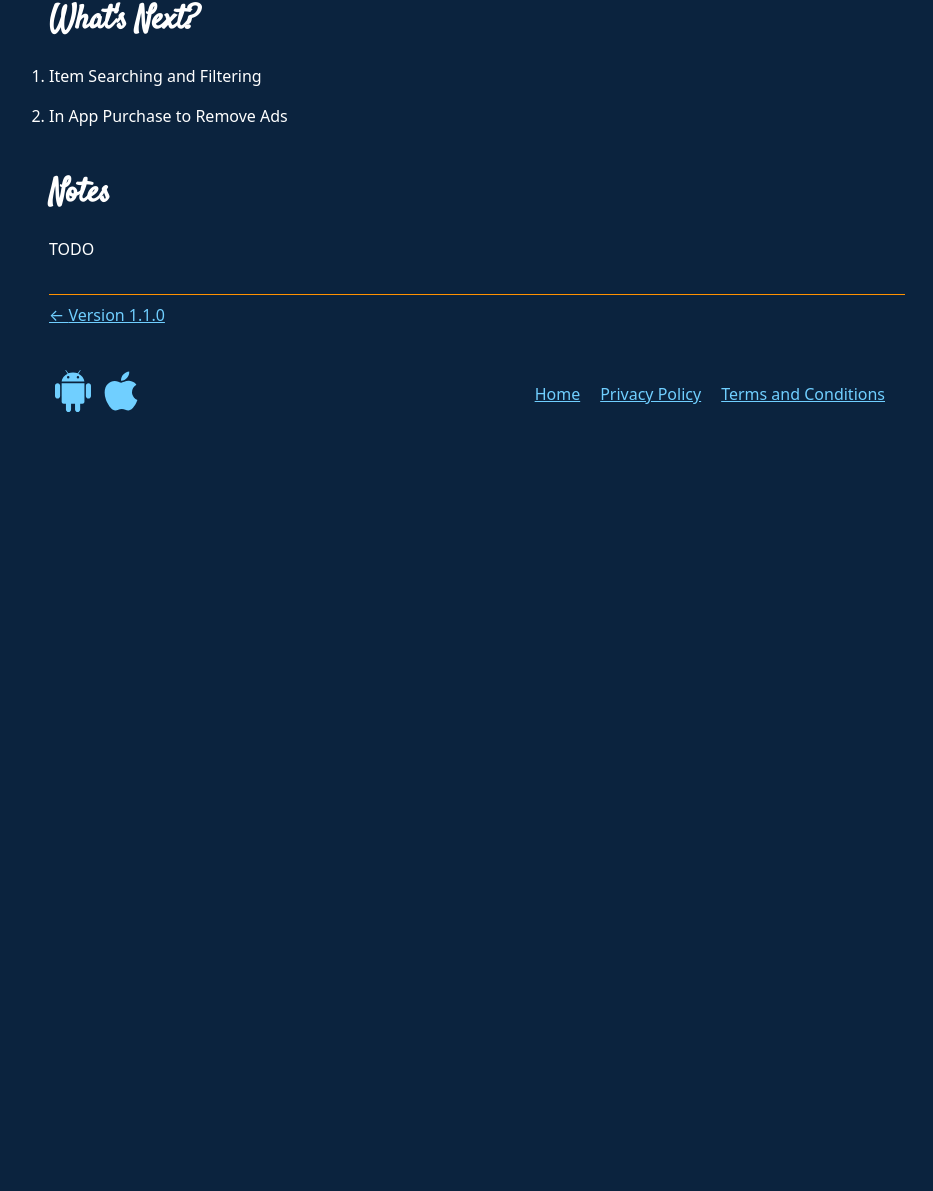
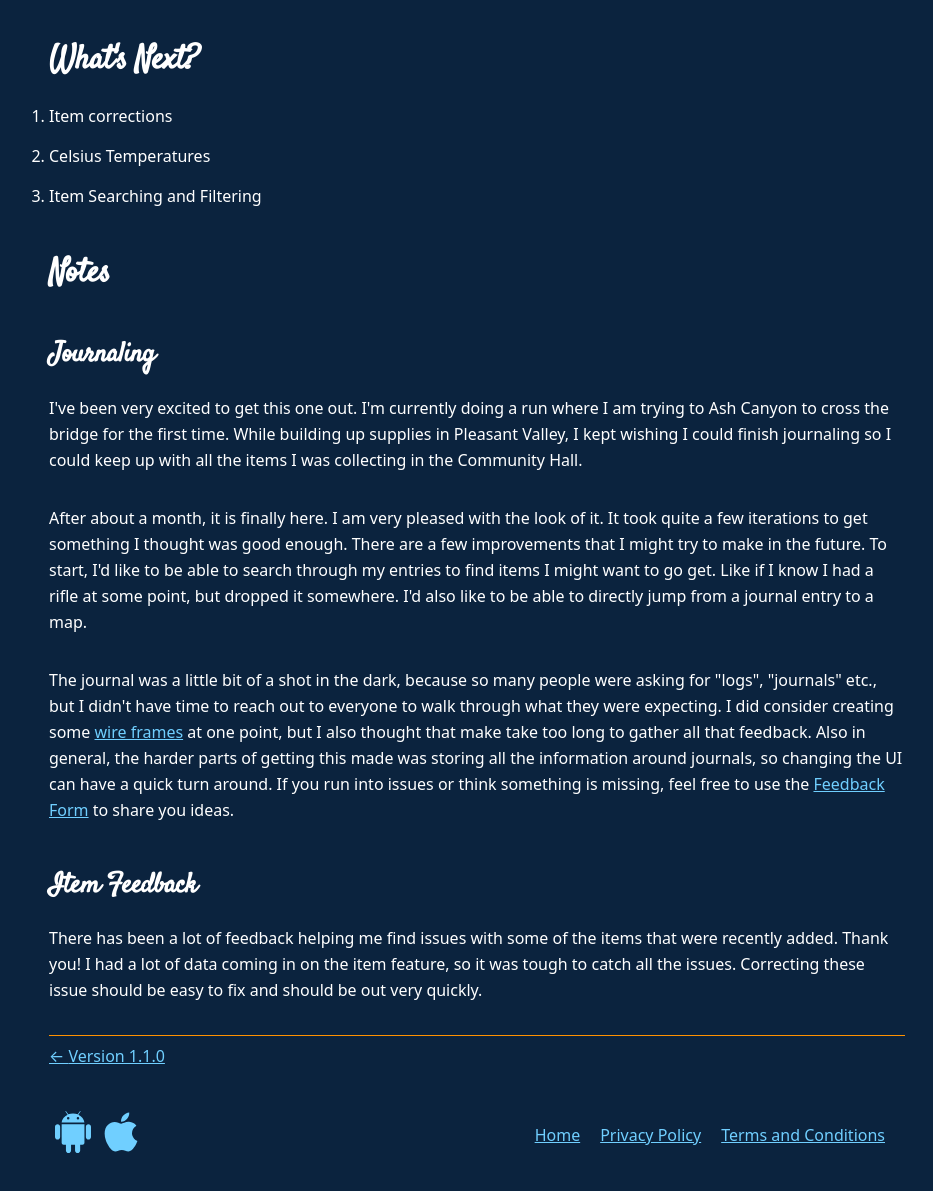
Before and after one commit to brooksbecton/Extended-Night-Privacy-Policy, a Gatsby site: page /v1.2.0/ in a window 1280 px wide. Shown: the part 980-2171 px from the top of the page, without its empty margins (163-1096 px from the left). Before the commit the page ends 1465 px from the top, so only its background shows below. Built offline with nearby package versions, Linux system fonts and the light colour scheme; Gatsby itself is replaced by a stand-in of ours.

Commit message:
Finish 1.2.0 post

```diff
--- a/content/blog/v1.2.0/index.md
+++ b/content/blog/v1.2.0/index.md
@@ -2,7 +2,6 @@
 title: "Version 1.2.0"
 date: "2021-06-11T22:12:03.284Z"
 description: "Keep track of items and info with Journaling"
-featuredImage: screenshots/1.png
 ---
 
 
@@ -16,13 +15,26 @@ featuredImage: screenshots/1.png
   - Notes
 - Multiple Entries
 - Multiple Journals
+- World Map
 
 ## What's Next?
+
+1. Item corrections
+1. Celsius Temperatures
 1. Item Searching and Filtering
-1. In App Purchase to Remove Ads
-
 
 
 ## Notes
 
-TODO
+### Journaling
+
+I've been very excited to get this one out. I'm currently doing a run where I am trying to Ash Canyon to cross the bridge for the first time. While building up supplies in Pleasant Valley, I kept wishing I could finish journaling so I could keep up with all the items I was collecting in the Community Hall.
+
+After about a month, it is finally here. I am very pleased with the look of it. It took quite a few iterations to get something I thought was good enough. There are a few improvements that I might try to make in the future. To start, I'd like to be able to search through my entries to find items I might want to go get. Like if I know I had a rifle at some point, but dropped it somewhere. I'd also like to be able to directly jump from a journal entry to a map.
+
+The journal was a little bit of a shot in the dark, because so many people were asking for "logs", "journals" etc., but I didn't have time to reach out to everyone to walk through what they were expecting. I did consider creating some [wire frames](https://balsamiq.com/learn/articles/what-are-wireframes/) at one point, but I also thought that make take too long to gather all that feedback. Also in general, the harder parts of getting this made was storing all the information around journals, so changing the UI can have a quick turn around. If you run into issues or think something is missing, feel free to use the [Feedback Form](https://forms.gle/wQsRUJqf3VLDucHdA) to share you ideas.
+
+### Item Feedback
+
+There has been a lot of feedback helping me find issues with some of the items that were recently added. Thank you!
+I had a lot of data coming in on the item feature, so it was tough to catch all the issues. Correcting these issue should be easy to fix and should be out very quickly.
```
